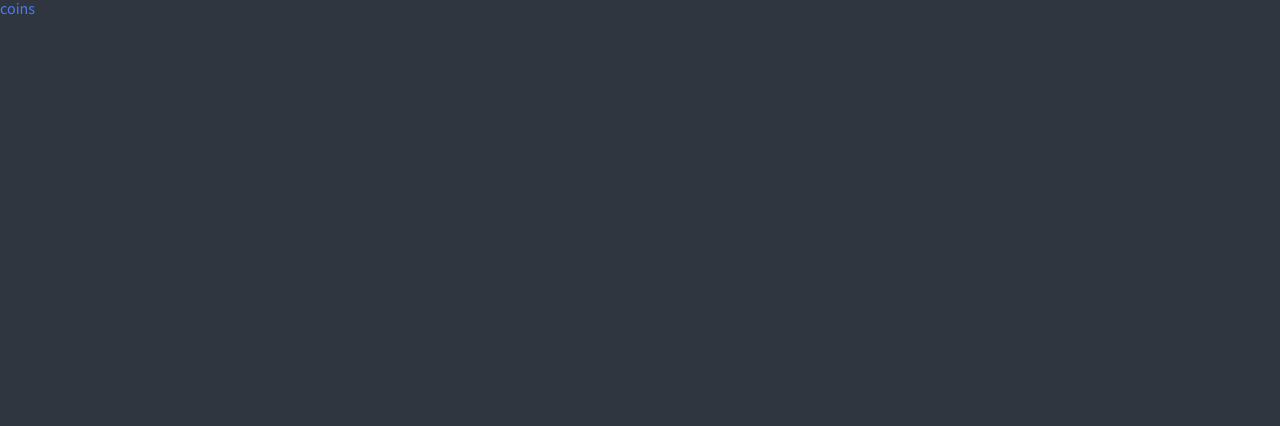
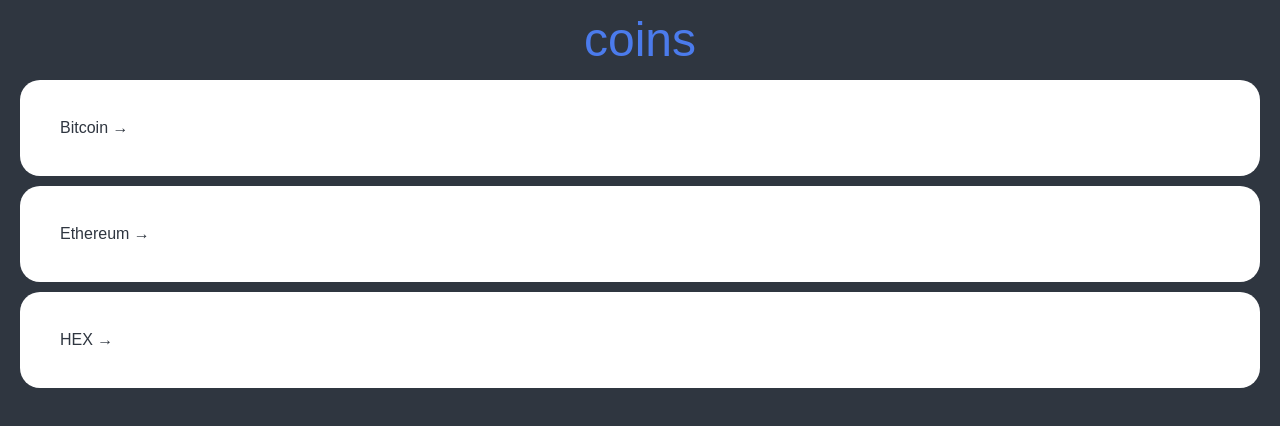
Before and after one commit to slobbie/COINS-TRACKER, a React (Create React App) app: page / in a window 1280 px wide. Shown: the top 426 px of the page. Built offline with nearby package versions, Linux system fonts and the light colour scheme.

Commit message:
기본구조 빌드

```diff
--- a/src/App.tsx
+++ b/src/App.tsx
@@ -62,6 +62,7 @@
 }
 a{
   text-decoration: none;
+  color: inherit;
 }
 `;
 
--- a/src/router/Coins.tsx
+++ b/src/router/Coins.tsx
@@ -1,13 +1,85 @@
+import { Link } from 'react-router-dom';
 import styled from 'styled-components';
 
+const Container = styled.div`
+  padding: 0px 20px;
+`;
+
+const Header = styled.header`
+  height: 10vh;
+  display: flex;
+  justify-content: center;
+  align-items: center;
+`;
+
+const CoinsList = styled.ul``;
+
+const Coin = styled.li`
+  background-color: white;
+  color: ${(props) => props.theme.bgColor};
+  padding: 20px;
+  margin-bottom: 10px;
+  border-radius: 20px;
+  a {
+    padding: 20px;
+    transition: color 0.2s ease-in;
+    display: block;
+  }
+  &:hover {
+    a {
+      color: ${(props) => props.theme.accentColor};
+    }
+  }
+`;
+
+const coins = [
+  {
+    id: 'btc-bitcoin',
+    name: 'Bitcoin',
+    symbol: 'BTC',
+    rank: 1,
+    is_new: false,
+    is_active: true,
+    type: 'coin',
+  },
+  {
+    id: 'eth-ethereum',
+    name: 'Ethereum',
+    symbol: 'ETH',
+    rank: 2,
+    is_new: false,
+    is_active: true,
+    type: 'coin',
+  },
+  {
+    id: 'hex-hex',
+    name: 'HEX',
+    symbol: 'HEX',
+    rank: 3,
+    is_new: false,
+    is_active: true,
+    type: 'token',
+  },
+];
+const Title = styled.h1`
+  color: ${(props) => props.theme.accentColor};
+  font-size: 48px;
+`;
+
 const Coins = () => {
-  const Title = styled.h1`
-    color: ${(props) => props.theme.accentColor};
-  `;
   return (
-    <div>
-      <Title>coins</Title>
-    </div>
+    <Container>
+      <Header>
+        <Title>coins</Title>
+      </Header>
+      <CoinsList>
+        {coins.map((coin) => (
+          <Coin key={coin.id}>
+            <Link to={`/${coin.id}`}>{coin.name} &rarr;</Link>
+          </Coin>
+        ))}
+      </CoinsList>
+    </Container>
   );
 };
 
```
